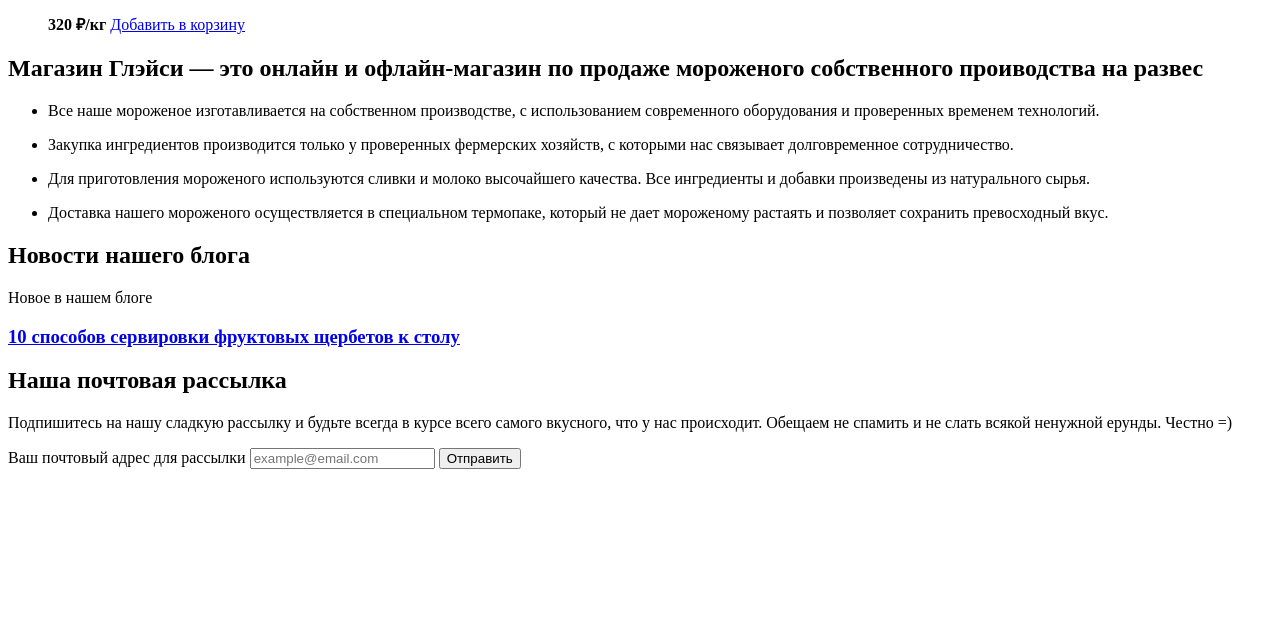
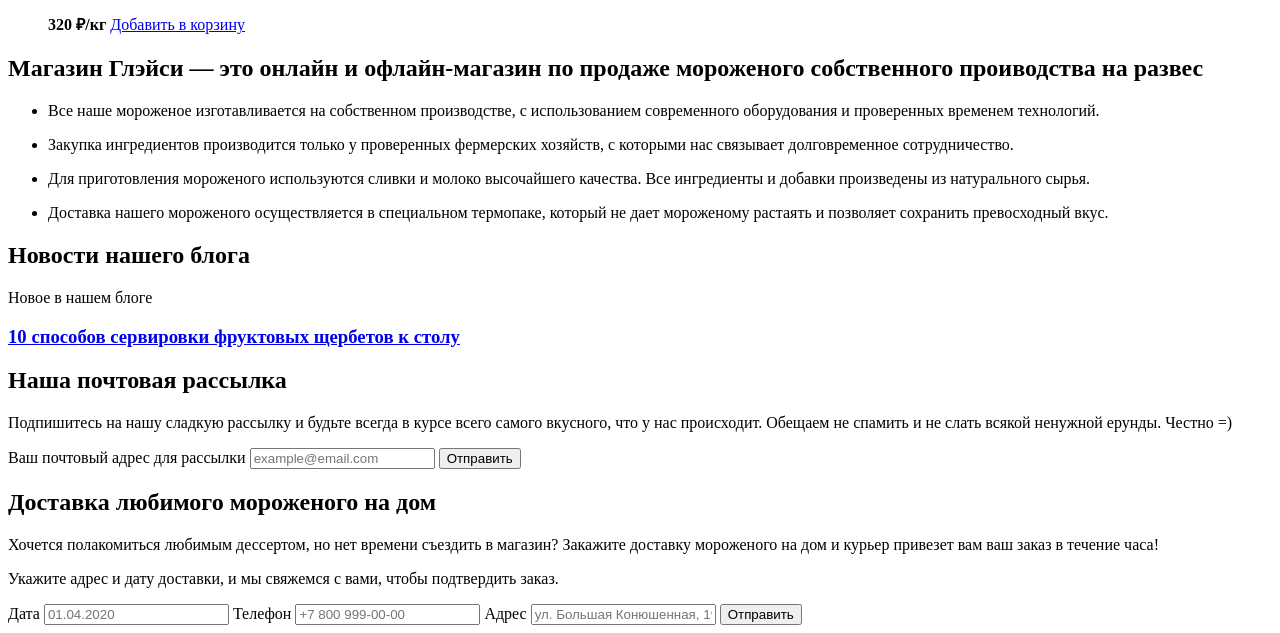
Before and after one commit to astronautr/1882377-gllacy-32, a plain HTML site: page index.html in a window 1280 px wide. Shown: the part 1826-2459 px from the top of the page. Before the commit the page ends 2303 px from the top, so only its background shows below. Drawn offline with Linux system fonts and the light colour scheme.

Commit message:
Добавляет блок и форму для доставки

```diff
--- a/index.html
+++ b/index.html
@@ -294,9 +294,36 @@
     <form class="mailing-form" action="https://echo.htmlacademy.ru/" method="post">
       <label class="visually-hidden" for="mailing-email">Ваш почтовый адрес для рассылки</label>
 
-      <input class="mailing-email" id="mailing-email" required type="email" name="email" placeholder="example@email.com">
+      <input id="mailing-email" required type="email" name="email" placeholder="example@email.com">
 
-      <button class="mailing-submit-button" type="submit">Отправить</button>
+      <button class="button" type="submit">Отправить</button>
+    </form>
+  </section>
+
+  <section class="delivery-info">
+    <h2 class="delivery-info-title">Доставка любимого мороженого на&nbsp;дом</h2>
+
+    <p class="delivery-info-description">Хочется полакомиться любимым дессертом, но&nbsp;нет времени съездить в&nbsp;магазин? Закажите доставку мороженого на&nbsp;дом и&nbsp;курьер привезет вам ваш заказ в&nbsp;течение часа!</p>
+
+    <p class="">Укажите адрес и&nbsp;дату доставки, и&nbsp;мы&nbsp;свяжемся с&nbsp;вами, чтобы подтвердить заказ.</p>
+
+    <form class="delivery-form" action="https://echo.htmlacademy.ru/" method="post">
+      <label class="delivery-date" for="delivery-date">
+        Дата
+        <span class="info-icon"></span>
+      </label>
+      <input id="delivery-date" required type="text" name="date" placeholder="01.04.2020">
+
+      <label class="delivery-phone" for="delivery-phone">Телефон</label>
+      <input id="delivery-phone" required type="tel" name="phone" placeholder="+7 800 999-00-00">
+
+      <label class="delivery-address" for="delivery-address">
+        Адрес
+        <span class="info-icon"></span>
+      </label>
+      <input id="delivery-address" required type="text" name="address" placeholder="ул. Большая Конюшенная, 19/8">
+
+      <button class="button" type="submit">Отправить</button>
     </form>
   </section>
 </main>
```
